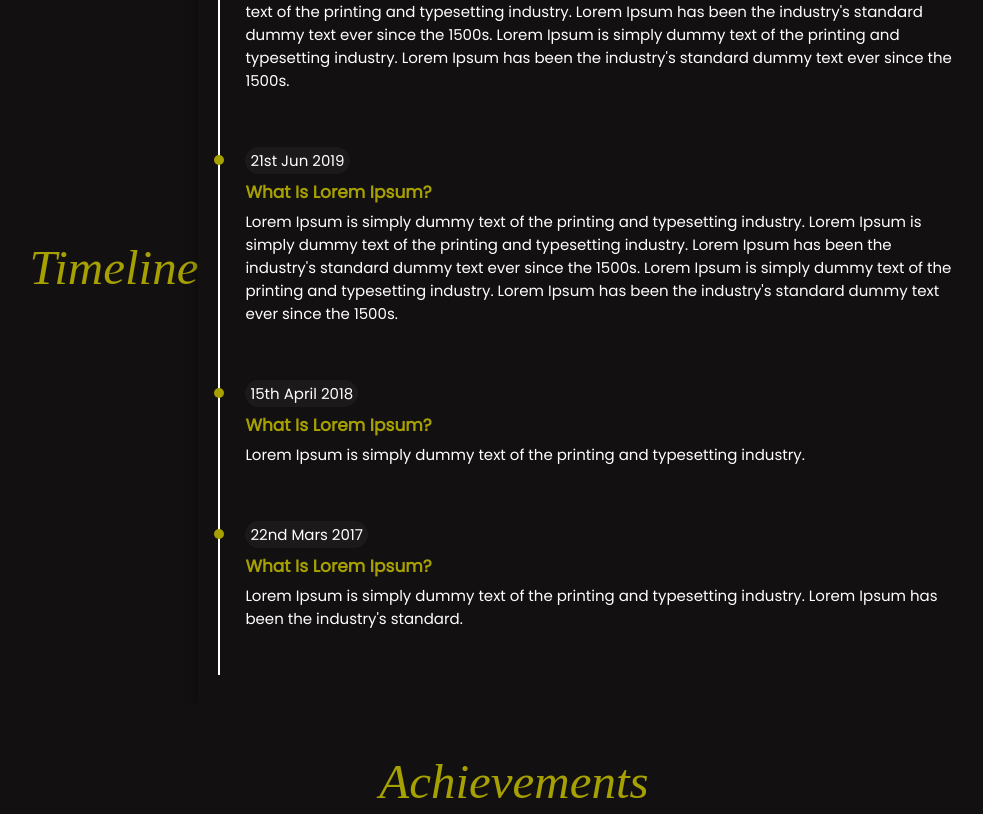
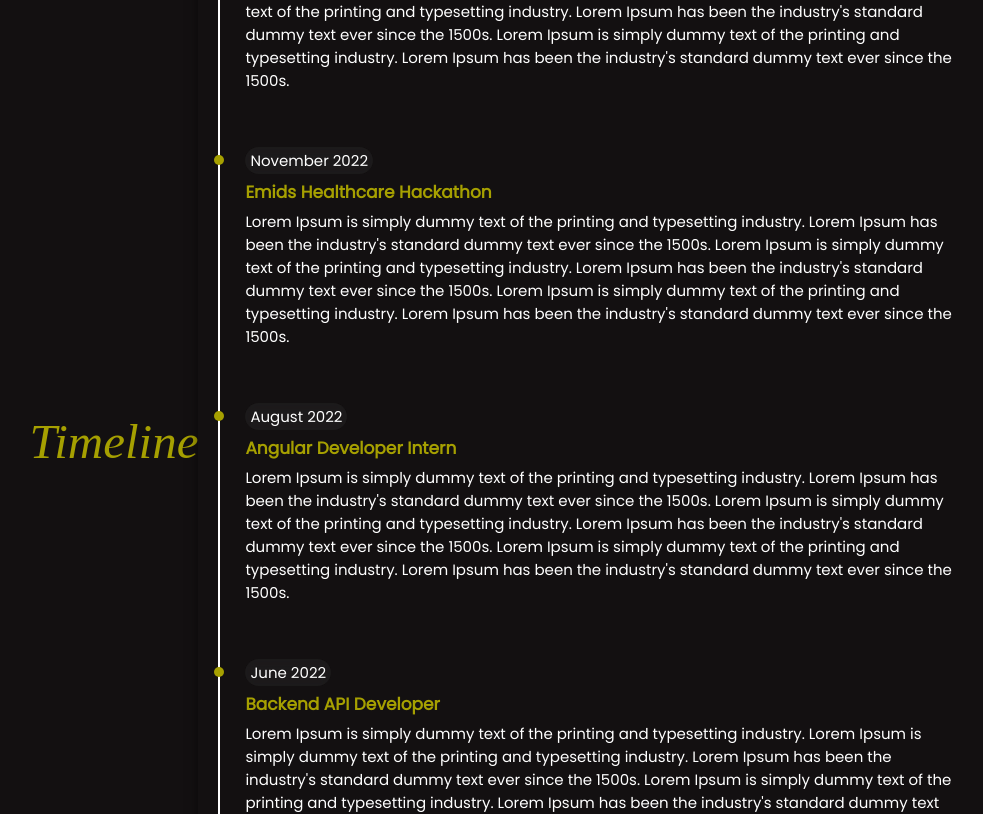
Before and after one commit to harish18092002/one-page-portfolio, an Angular app: page /home in a window 1280 px wide. Shown: the part 2383-3197 px from the top of the page, without its empty margins (126-1109 px from the left). Built offline with nearby package versions, Linux system fonts and the light colour scheme; a web font is replaced by a local one.

Commit message:
Timeline

```diff
--- a/src/app/timeline/timeline.component.css
+++ b/src/app/timeline/timeline.component.css
@@ -87,7 +87,8 @@
 }
 
 .timeline ul li:hover {
-    background-color: #071f2a;
+    background-color: #3d3d3d67;
+    backdrop-filter: blur(5px);
 }
 
 .timeline ul li:hover:before {
--- a/src/app/timeline/timeline.component.html
+++ b/src/app/timeline/timeline.component.html
@@ -4,9 +4,45 @@
     <div class="timeline">
         <ul>
             <li>
-                <span>3rd January 2020</span>
+                <span> March 2023</span>
                 <div class="content">
-                    <h3>What Is Lorem Ipsum?</h3>
+                    <h3>IIT Pals Innowah</h3>
+                    <p>
+                        Lorem Ipsum is simply dummy text of the printing and typesetting industry. Lorem Ipsum has been
+                        the
+                        industry's standard dummy text ever since the 1500s.
+                        Lorem Ipsum is simply dummy text of the printing and typesetting industry. Lorem Ipsum has been
+                        the
+                        industry's standard dummy text ever since the 1500s.
+                        Lorem Ipsum is simply dummy text of the printing and typesetting industry. Lorem Ipsum has been
+                        the
+                        industry's standard dummy text ever since the 1500s.
+                    </p>
+                </div>
+            </li>
+
+            <li>
+                <span> November 2022</span>
+                <div class="content">
+                    <h3>Emids Healthcare Hackathon</h3>
+                    <p>
+                        Lorem Ipsum is simply dummy text of the printing and typesetting industry. Lorem Ipsum has been
+                        the
+                        industry's standard dummy text ever since the 1500s.
+                        Lorem Ipsum is simply dummy text of the printing and typesetting industry. Lorem Ipsum has been
+                        the
+                        industry's standard dummy text ever since the 1500s.
+                        Lorem Ipsum is simply dummy text of the printing and typesetting industry. Lorem Ipsum has been
+                        the
+                        industry's standard dummy text ever since the 1500s.
+                    </p>
+                </div>
+            </li>
+
+            <li>
+                <span> August 2022</span>
+                <div class="content">
+                    <h3>Angular Developer Intern</h3>
                     <p>
                         Lorem Ipsum is simply dummy text of the printing and typesetting industry. Lorem Ipsum has been
                         the
@@ -21,9 +57,9 @@
                 </div>
             </li>
             <li>
-                <span>21st Jun 2019</span>
+                <span> June 2022</span>
                 <div class="content">
-                    <h3>What Is Lorem Ipsum?</h3>
+                    <h3>Backend API Developer</h3>
                     <p>
                         Lorem Ipsum is simply dummy text of the printing and typesetting industry.
                         Lorem Ipsum is simply dummy text of the printing and typesetting industry. Lorem Ipsum has been
@@ -36,22 +72,11 @@
                 </div>
             </li>
             <li>
-                <span>15th April 2018</span>
+                <span> December 2021</span>
                 <div class="content">
-                    <h3>What Is Lorem Ipsum?</h3>
+                    <h3>Color Adaptive Portfolio</h3>
                     <p>
                         Lorem Ipsum is simply dummy text of the printing and typesetting industry.
-                    </p>
-                </div>
-            </li>
-            <li>
-                <span>22nd Mars 2017</span>
-                <div class="content">
-                    <h3>What Is Lorem Ipsum?</h3>
-                    <p>
-                        Lorem Ipsum is simply dummy text of the printing and typesetting industry. Lorem Ipsum has been
-                        the
-                        industry's standard.
                     </p>
                 </div>
             </li>
```
